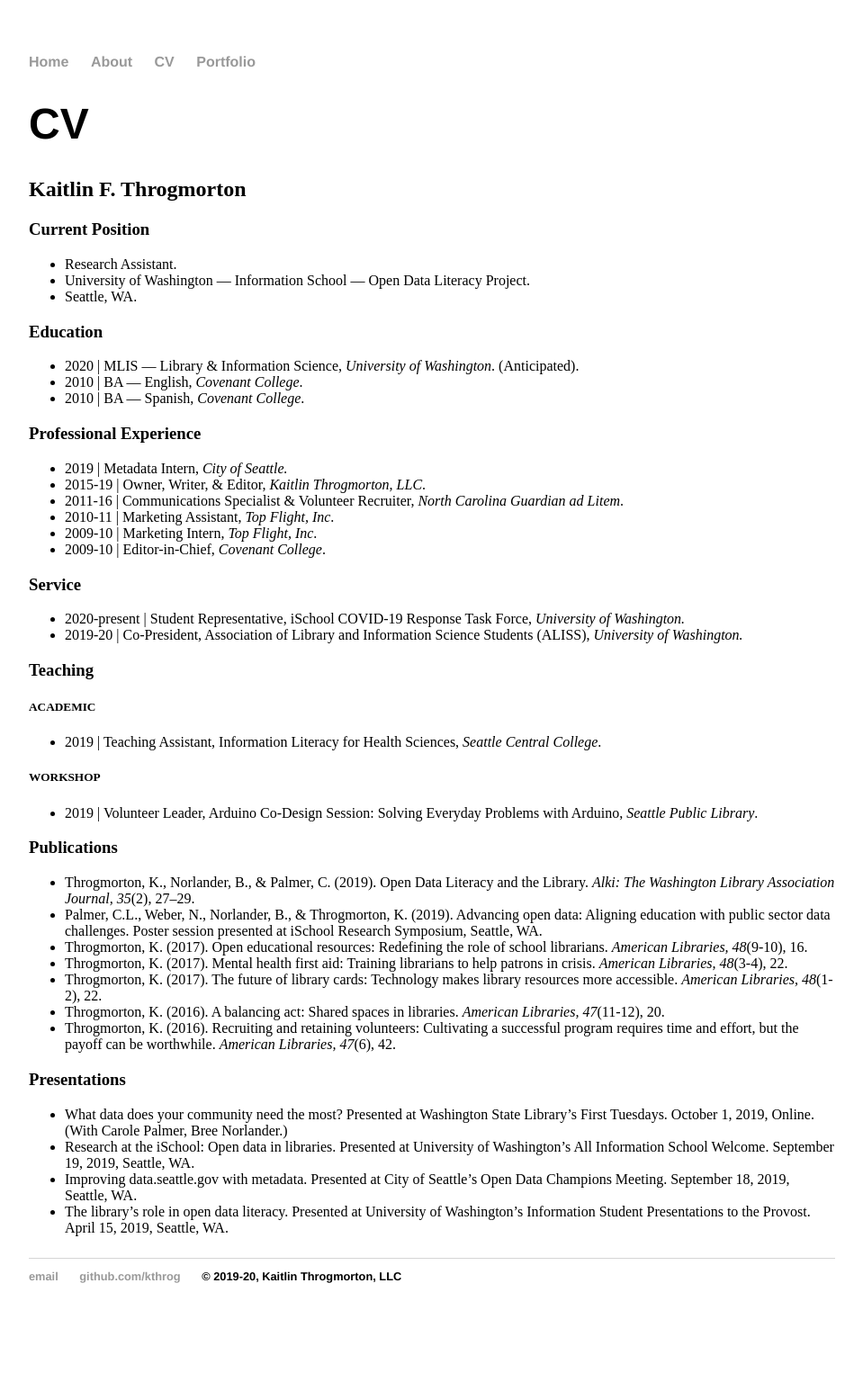
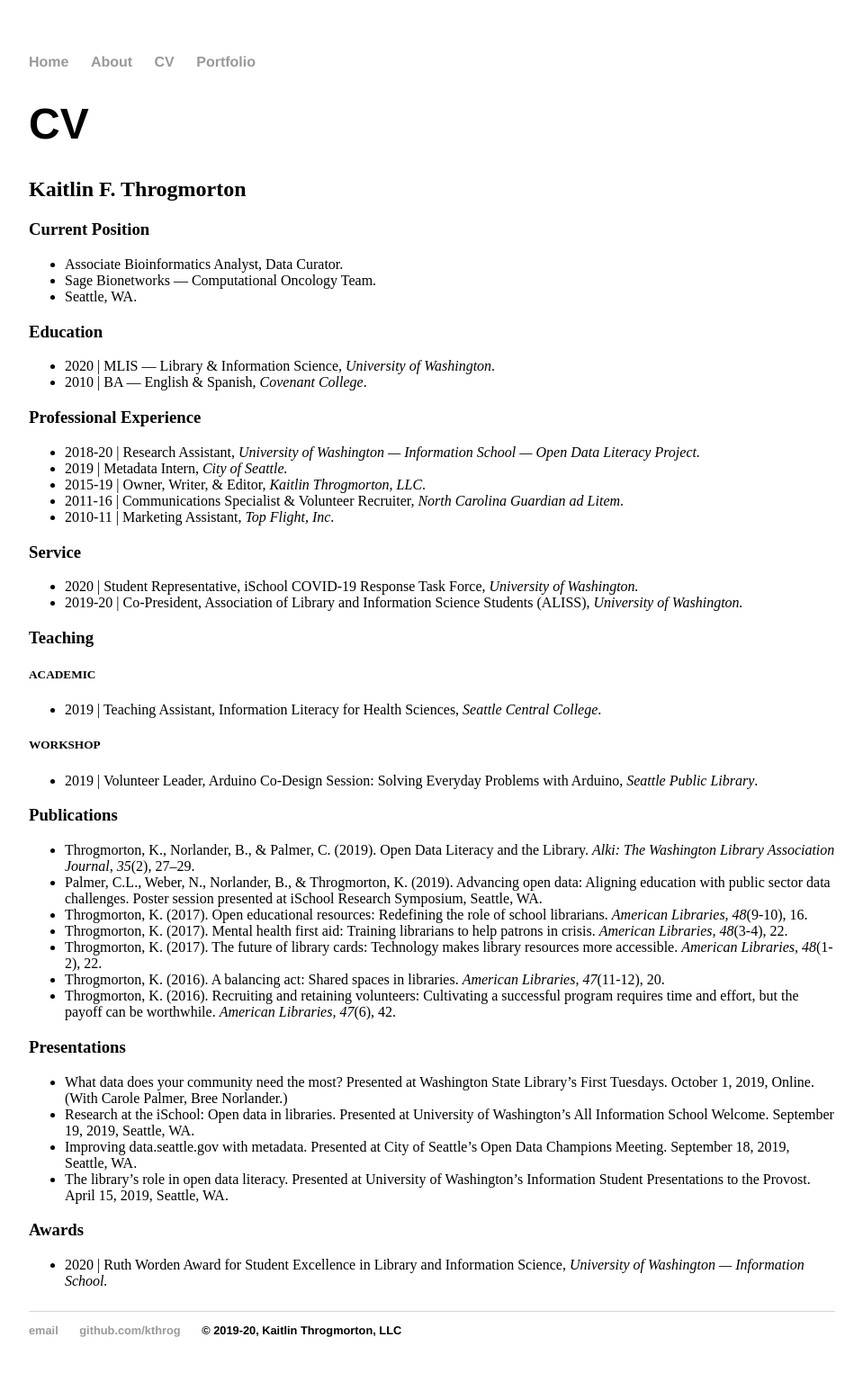
Before and after one commit to kthrog/old_site, a Jekyll site: the page built from CV/index.html, in a window 1280 px wide. Shown: the whole page at 90% size, without its empty margins (160-1119 px from the left). Built offline with Jekyll 4.4.1, drawn with Linux system fonts in a browser that asks for light colours; before the commit the page ends 1486 px from its top, so only the background shows below that.

Commit message:
add current position, degree and award

```diff
--- a/CV/index.html
+++ b/CV/index.html
@@ -8,31 +8,29 @@
     		<h2>Kaitlin F. Throgmorton</h2>
     		<h3>Current Position</h3>
    			<ul>
-			<li>Research Assistant.</li>
-    			<li>University of Washington — Information School — Open Data Literacy Project.</li>
+			<li>Associate Bioinformatics Analyst, Data Curator.</li>
+    			<li>Sage Bionetworks — Computational Oncology Team.</li>
    	 		<li>Seattle, WA.</li>
 			</ul>
 
     		<h3>Education</h3>
     			<ul>
-			<li>2020 | MLIS — Library & Information Science, <i>University of Washington</i>. (Anticipated).</li>
-    			<li>2010 | BA — English, <i>Covenant College</i>.</li>
-    			<li>2010 | BA — Spanish, <i>Covenant College</i>.</li>
+			<li>2020 | MLIS — Library & Information Science, <i>University of Washington</i>.</li>
+    			<li>2010 | BA — English & Spanish, <i>Covenant College</i>.</li>
 			</ul>
 
 		<h3>Professional Experience</h3>
 			<ul>
+			<li>2018-20 | Research Assistant, <i>University of Washington — Information School — Open Data Literacy Project.</i></li>
 			<li>2019 | Metadata Intern, <i>City of Seattle.</i></li>
 			<li>2015-19 | Owner, Writer, & Editor, <i>Kaitlin Throgmorton, LLC</i>.</li>
 			<li>2011-16 | Communications Specialist & Volunteer Recruiter, <i>North Carolina Guardian ad Litem</i>.</li>
 			<li>2010-11 | Marketing Assistant, <i>Top Flight, Inc</i>.</li>
-			<li>2009-10 | Marketing Intern, <i>Top Flight, Inc</i>.</li>
-			<li>2009-10 | Editor-in-Chief, <i>Covenant College</i>.</li>
 			</ul>
 
 		<h3>Service</h3>
 			<ul>
-			<li>2020-present | Student Representative, iSchool COVID-19 Response Task Force, <i>University of Washington.</i></li>
+			<li>2020 | Student Representative, iSchool COVID-19 Response Task Force, <i>University of Washington.</i></li>
 			<li>2019-20 | Co-President, Association of Library and Information Science Students (ALISS), <i>University of Washington.</i></li>
 			</ul>
 
@@ -65,6 +63,10 @@
 			<li>Improving data.seattle.gov with metadata. Presented at City of Seattle’s Open Data Champions Meeting. September 18, 2019, Seattle, WA.</li>
 			<li>The library’s role in open data literacy. Presented at University of Washington’s Information Student Presentations to the Provost. April 15, 2019, Seattle, WA.</li>
 			</ul>
+		<h3>Awards</h3>
+			<ul>
+			<li>2020 | Ruth Worden Award for Student Excellence in Library and Information Science, <i>University of Washington — Information School.</i></li>
+			</ul>
 
 
 
```
